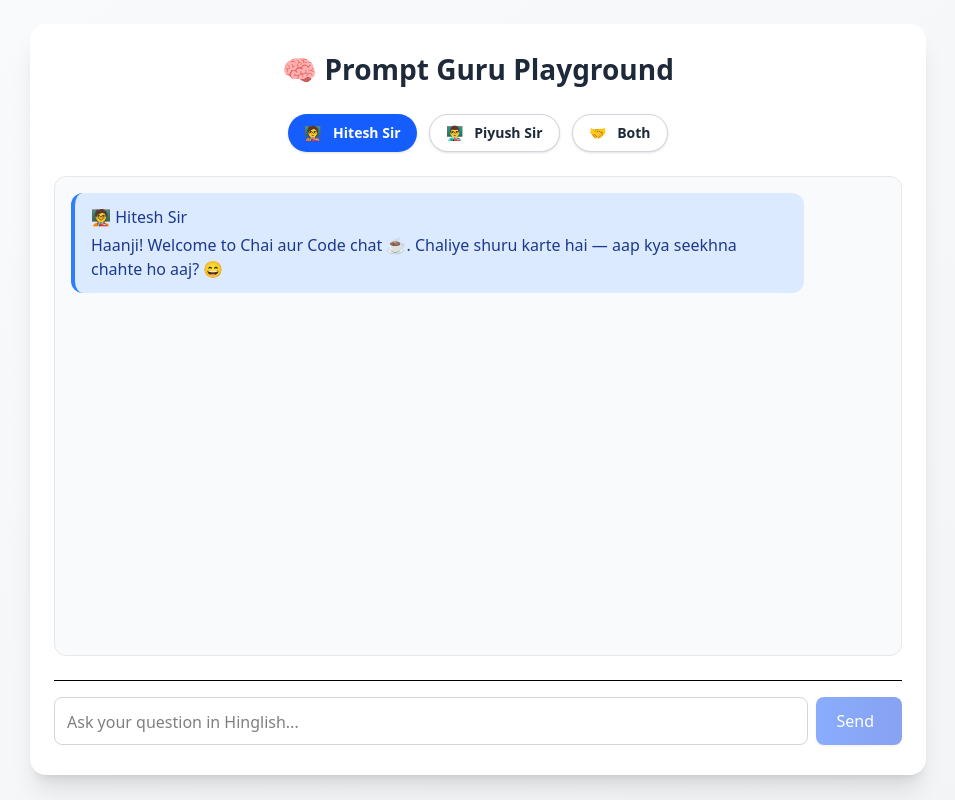
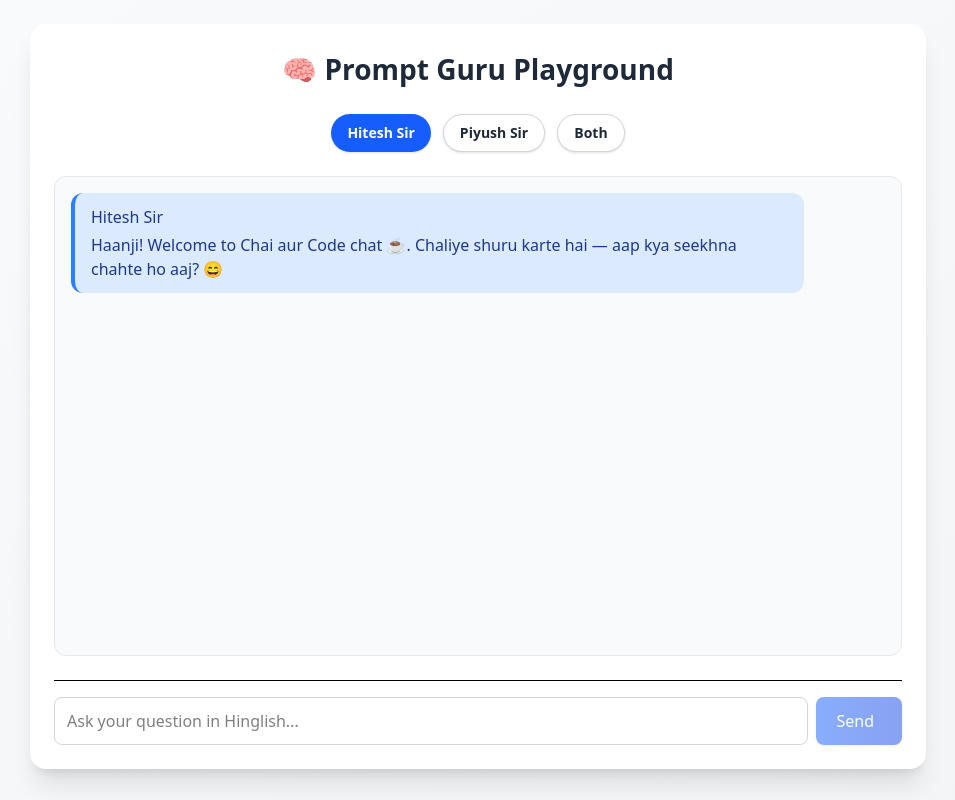
Before and after one commit to PiyushRepos/chai-code-chat, a React (Vite) app: page / in a window 1280 px wide. Shown: the whole page, without its empty margins (162-1117 px from the left). Built offline with nearby package versions, Linux system fonts and the light colour scheme; no server answers.

Commit message:
ui update

```diff
--- a/src/components/ChatWindow.jsx
+++ b/src/components/ChatWindow.jsx
@@ -29,12 +29,12 @@ const ChatWindow = ({ messages, loading }) => {
           >
             <p className="font-medium mb-1 flex items-center">
               {msg.role === "user"
-                ? "🙋 You"
+                ? "You"
                 : msg.persona === "hitesh"
-                ? "🧑‍🏫 Hitesh Sir"
+                ? "Hitesh Sir"
                 : msg.persona === "piyush"
-                ? "👨‍🏫 Piyush Sir"
-                : "🤝 Hitesh & Piyush"}
+                ? "Piyush Sir"
+                : "Hitesh & Piyush"}
             </p>
             <p className="text-sm md:text-base">{msg.text}</p>
           </div>
--- a/src/components/PersonaSelector.jsx
+++ b/src/components/PersonaSelector.jsx
@@ -18,19 +18,19 @@ const PersonaSelector = ({ selected, setSelected }) => {
         onClick={() => setSelected("hitesh")}
         className={buttonClasses("hitesh")}
       >
-        <span className="mr-2">🧑‍🏫</span> Hitesh Sir
+        Hitesh Sir
       </button>
       <button
         onClick={() => setSelected("piyush")}
         className={buttonClasses("piyush")}
       >
-        <span className="mr-2">👨‍🏫</span> Piyush Sir
+        Piyush Sir
       </button>
       <button
         onClick={() => setSelected("both")}
         className={buttonClasses("both")}
       >
-        <span className="mr-2">🤝</span> Both
+        Both
       </button>
     </div>
   );
--- a/src/components/PromptInput.jsx
+++ b/src/components/PromptInput.jsx
@@ -33,7 +33,7 @@ const PromptInput = ({ onSend, loading }) => {
       className="flex gap-2 items-start border-t pt-4"
     >
       <div className="flex-1 relative">
-        <textarea
+        <input
           ref={textareaRef}
           value={prompt}
           onChange={(e) => setPrompt(e.target.value)}
```
